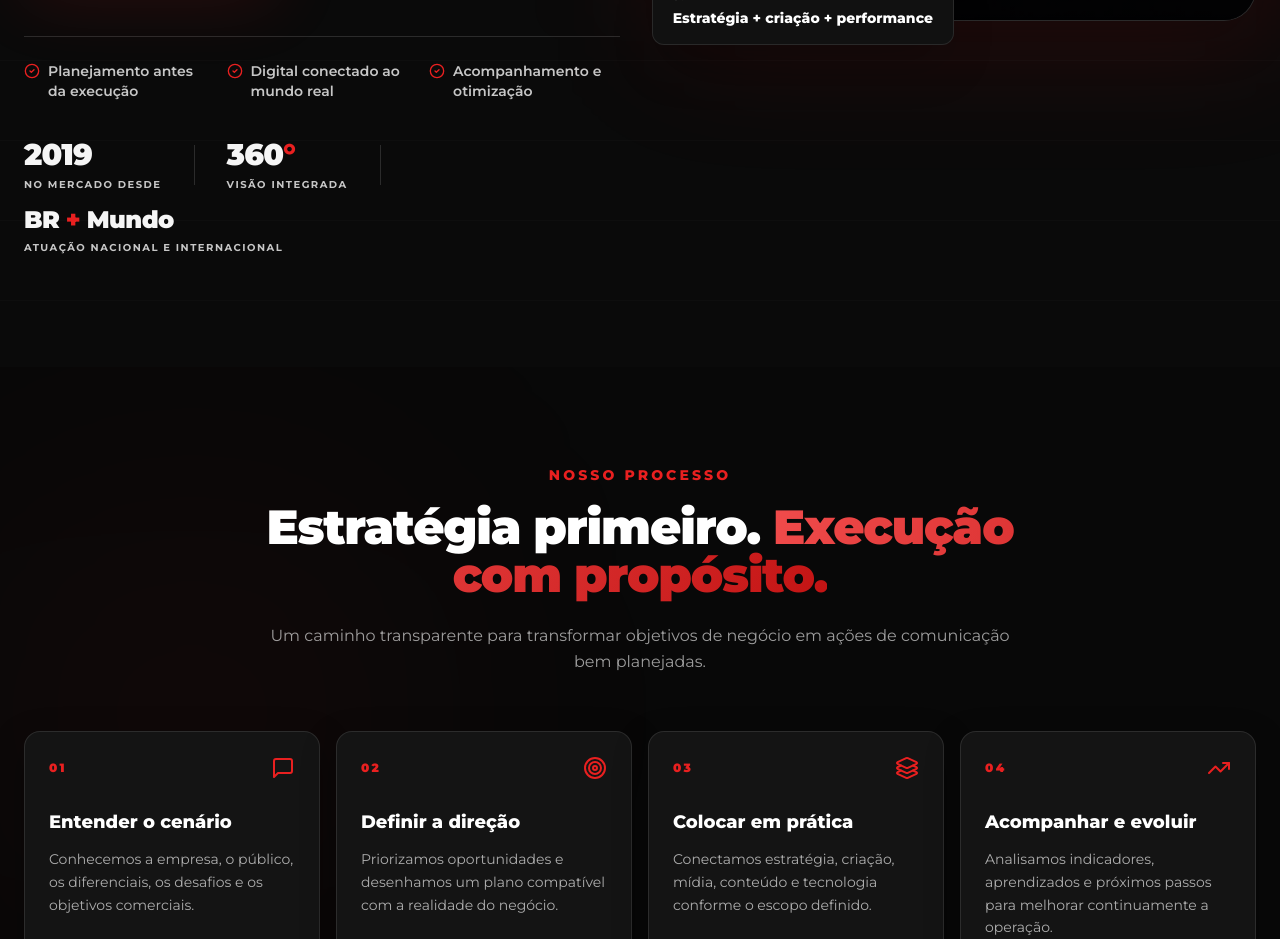
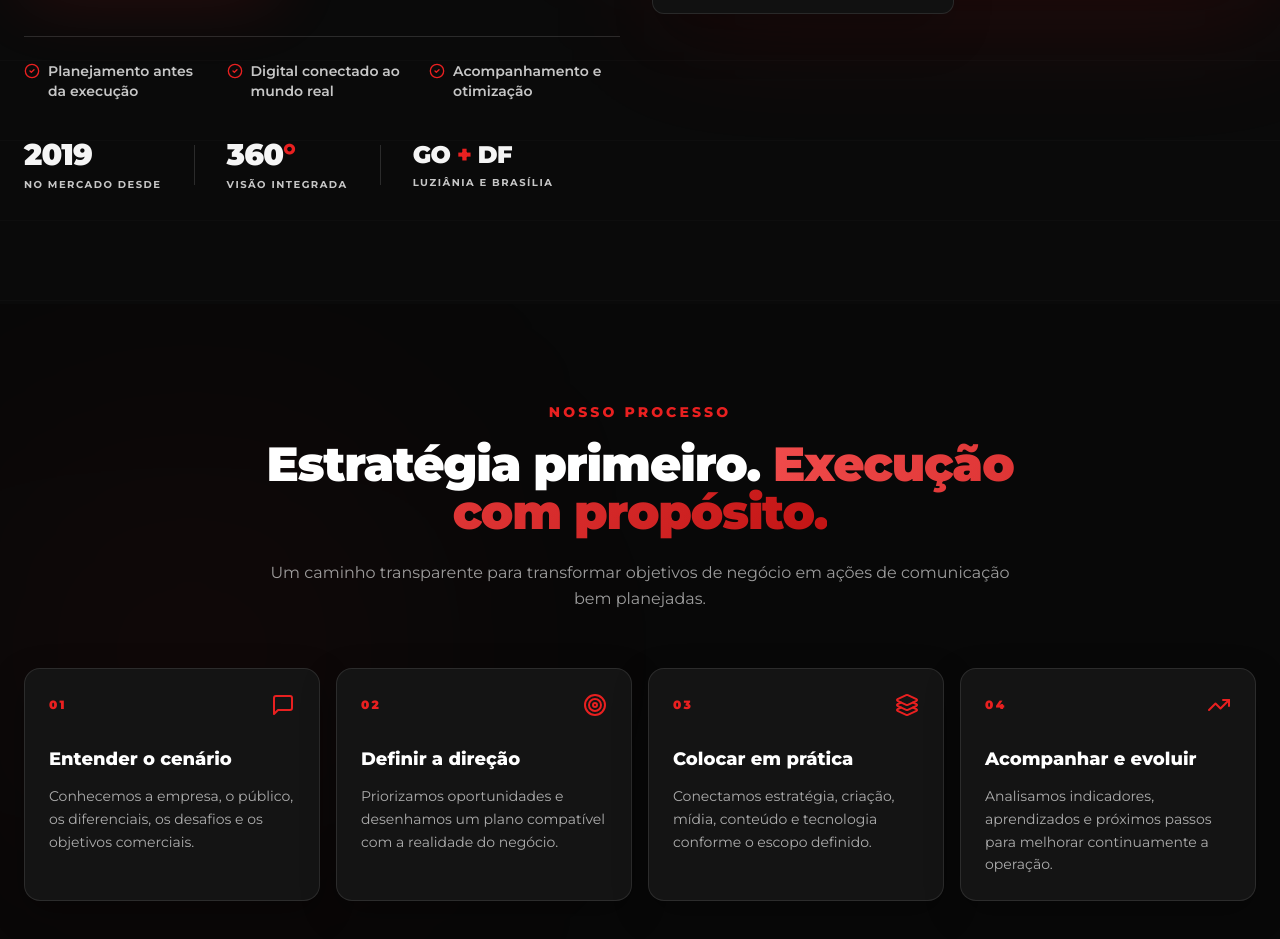
Before and after one commit to studioalfamarketingdigital-dev/studioalfamkt, a React (Vite) app: page / in a window 1280 px wide. Shown: the part 980-1919 px from the top of the page. Built offline with nearby package versions, Linux system fonts and the light colour scheme; the HTML template or start-up script is replaced by a standard one.

Commit message:
Clarify regional presence in the homepage hero

```diff
--- a/src/components/Hero.tsx
+++ b/src/components/Hero.tsx
@@ -41,7 +41,7 @@ const Hero = () => (
             <div className="h-10 w-px bg-border" />
             <div><p className="text-3xl font-black tracking-tight text-foreground">360<span className="text-primary">°</span></p><p className="mt-1 text-[10px] font-bold uppercase tracking-[.15em] text-muted-foreground">Visão integrada</p></div>
             <div className="h-10 w-px bg-border" />
-            <div><p className="text-2xl font-black tracking-tight text-foreground">BR <span className="text-primary">+</span> Mundo</p><p className="mt-1 text-[10px] font-bold uppercase tracking-[.15em] text-muted-foreground">Atuação nacional e internacional</p></div>
+            <div><p className="text-2xl font-black tracking-tight text-foreground">GO <span className="text-primary">+</span> DF</p><p className="mt-1 text-[10px] font-bold uppercase tracking-[.15em] text-muted-foreground">Luziânia e Brasília</p></div>
           </div>
         </div>
         <div className="relative mx-auto w-full min-w-0 max-w-2xl lg:max-w-none">
```
